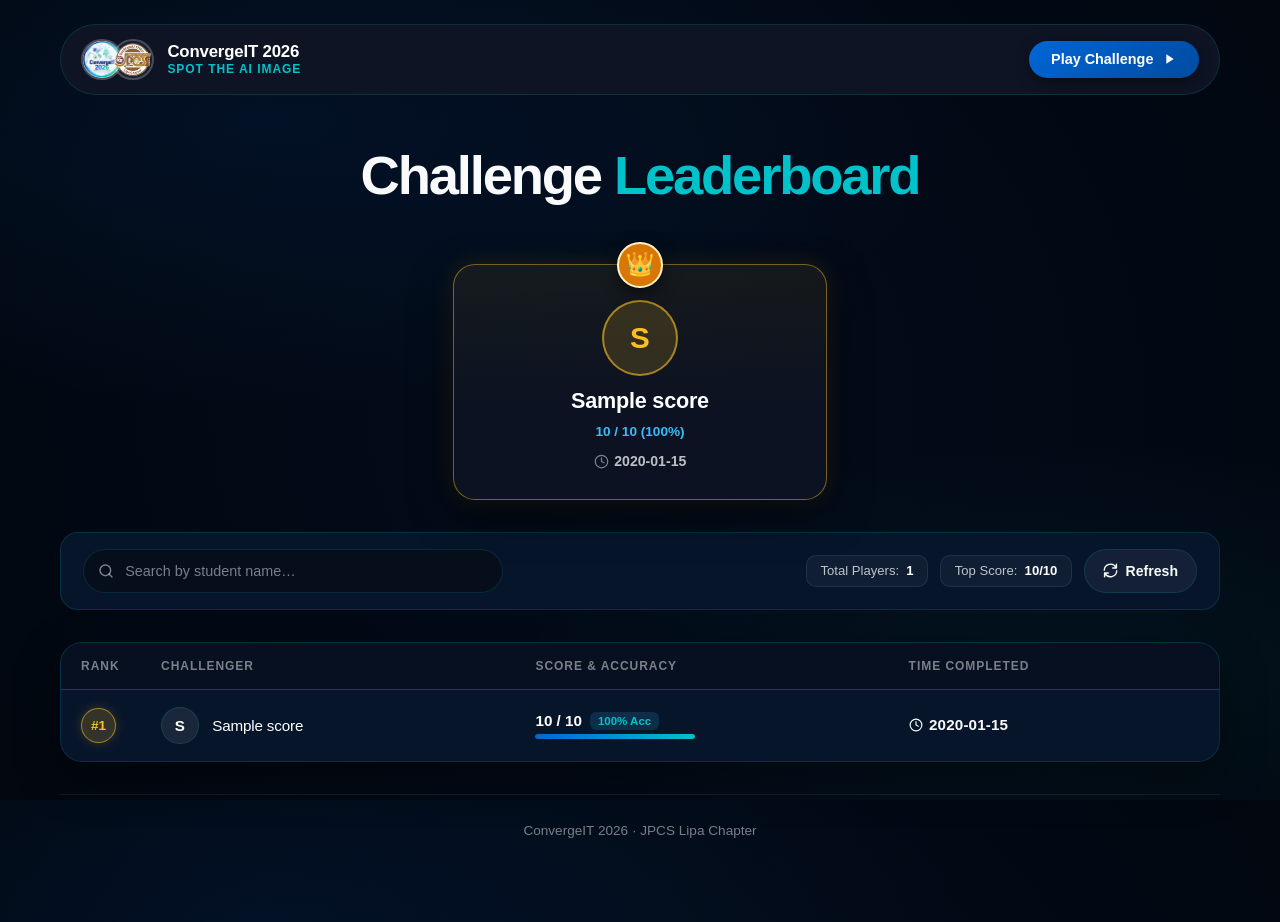
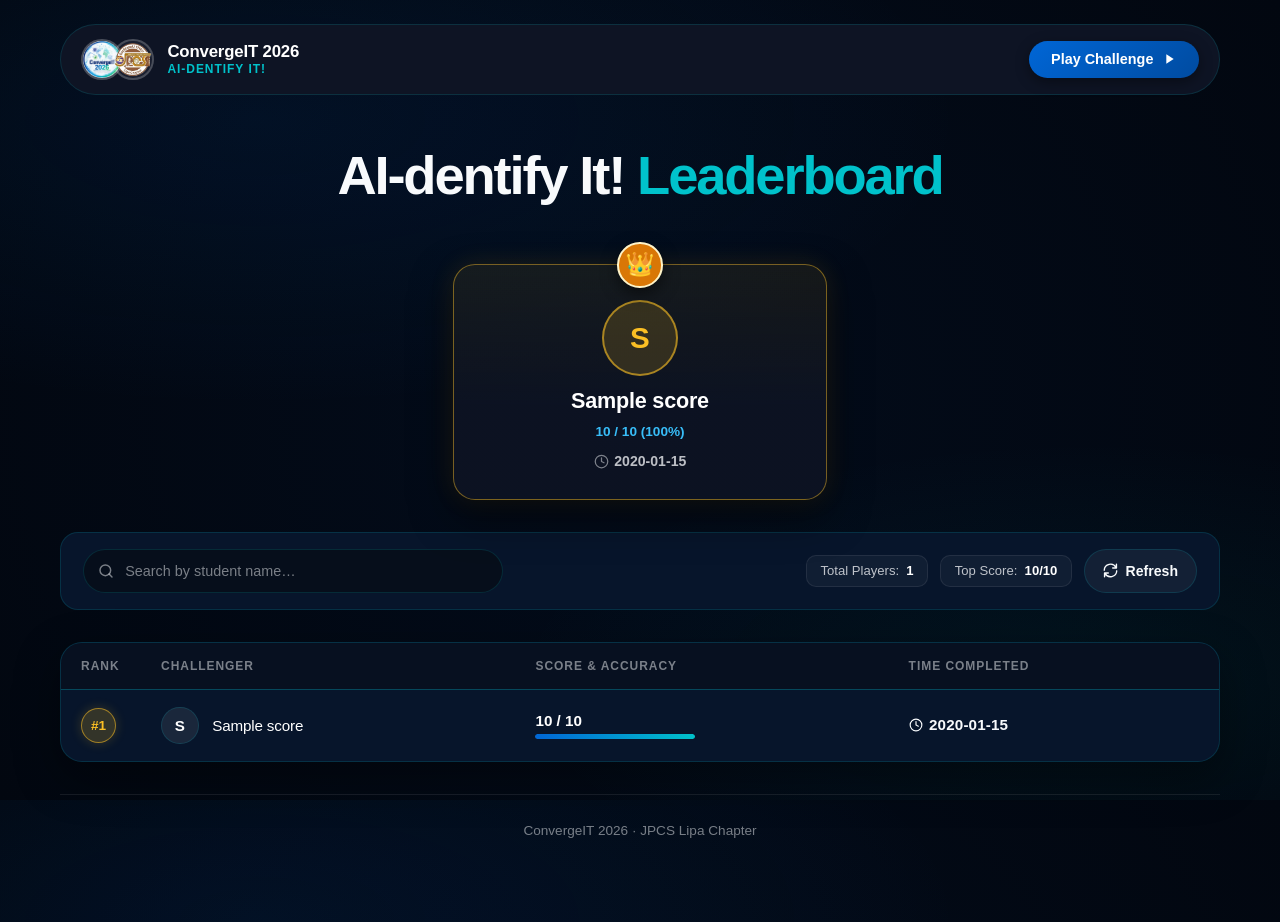
Before and after one commit to jhcyrene/ConvergeIT-guess-game, a Flask app: page /leaderboard in a window 1280 px wide. Run offline with Flask 3, Linux system fonts and the light colour scheme; tables that the repository leaves empty hold one stand-in row (values such as "Sample post"); some libraries are stand-ins or nearby versions.

Commit message:
update title

```diff
--- a/templates/leaderboard.html
+++ b/templates/leaderboard.html
@@ -4,7 +4,7 @@
 <head>
     <meta charset="UTF-8">
     <meta name="viewport" content="width=device-width, initial-scale=1.0">
-    <title>Leaderboard · ConvergeIT 2026 AI Challenge</title>
+    <title>AI-dentify It! · Leaderboard</title>
     <!-- Browser Favicon -->
     <link rel="icon" type="image/png" href="{{ url_for('static', filename='assets/jpcs.png') }}">
     <link rel="apple-touch-icon" href="{{ url_for('static', filename='assets/jpcs.png') }}">
@@ -769,7 +769,7 @@
     <div class="page-container">
         <!-- Top Navigation Brand Bar -->
         <header class="brand-header">
-            <a href="/" class="brand-lockup" title="Return to ConvergeIT Game">
+            <a href="/" class="brand-lockup" title="Return to AI-dentify It!">
                 <div class="brand-marks">
                     <img src="{{ url_for('static', filename='assets/convlogo.png') }}" alt="ConvergeIT 2026"
                         class="brand-mark">
@@ -778,7 +778,7 @@
                 </div>
                 <div class="brand-text-block">
                     <span class="brand-title">ConvergeIT 2026</span>
-                    <span class="brand-subtitle">Spot the AI Image</span>
+                    <span class="brand-subtitle">AI-dentify It!</span>
                 </div>
             </a>
 
@@ -794,7 +794,7 @@
 
         <!-- Hero Title Banner -->
         <section class="hero-banner">
-            <h1 class="hero-title">Challenge <span>Leaderboard</span></h1>
+            <h1 class="hero-title">AI-dentify It! <span>Leaderboard</span></h1>
         </section>
 
         <!-- Top 3 Podium Highlights -->
@@ -1059,7 +1059,6 @@
                         <div class="score-wrap">
                             <div class="score-headline">
                                 <span class="score-fraction">${score} / ${total}</span>
-                                <span class="accuracy-badge">${accuracy}% Acc</span>
                             </div>
                             <div class="score-track" aria-hidden="true">
                                 <div class="score-fill" style="width: ${accuracy}%;"></div>
--- a/templates/upload.html
+++ b/templates/upload.html
@@ -4,7 +4,7 @@
 <head>
     <meta charset="UTF-8">
     <meta name="viewport" content="width=device-width, initial-scale=1.0">
-    <title>Game Upload Dashboard</title>
+    <title>AI-dentify It! · Content Dashboard</title>
     <!-- Browser Favicon -->
     <link rel="icon" type="image/png" href="{{ url_for('static', filename='assets/jpcs.png') }}">
     <link rel="apple-touch-icon" href="{{ url_for('static', filename='assets/jpcs.png') }}">
@@ -40,7 +40,7 @@
             class="flex flex-col md:flex-row justify-between items-start md:items-center mb-6 border-b pb-4 border-gray-100">
             <div>
                 <h1 class="text-3xl font-black text-[#002f6c] tracking-tight">Content Dashboard</h1>
-                <p class="text-sm text-gray-500 mt-1">ConvergeIT 2026 Game Database</p>
+                <p class="text-sm text-gray-500 mt-1">AI-dentify It! · ConvergeIT 2026 Game Database</p>
             </div>
             <a href="/api/scores" target="_blank"
                 class="mt-4 md:mt-0 flex items-center text-sm font-semibold text-[#00c2cb] hover:text-[#002f6c] transition-colors hover:underline bg-teal-50 px-4 py-2 rounded-full">
```
Also changed, not shown: templates/game.html (+4 -4 lines).
